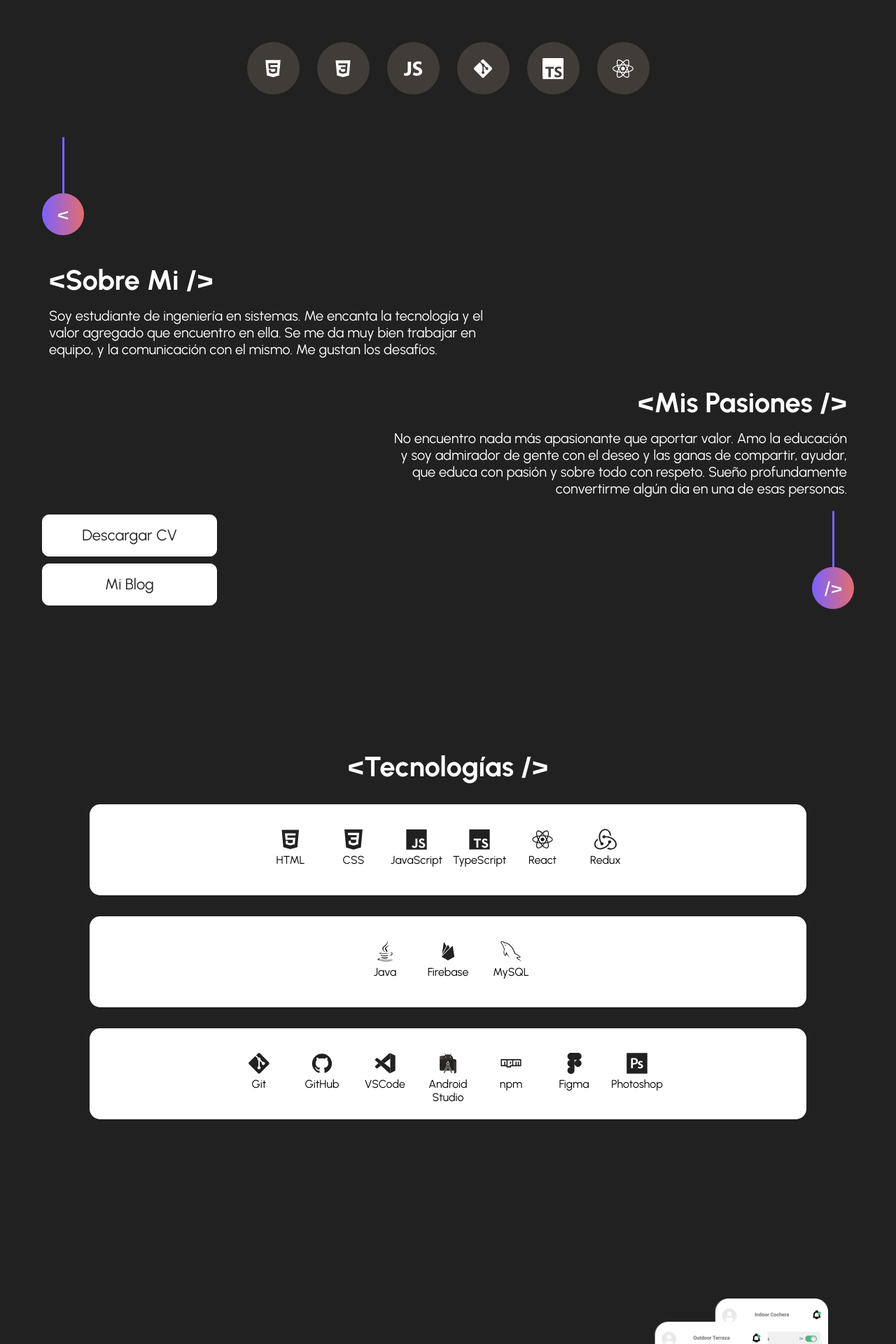
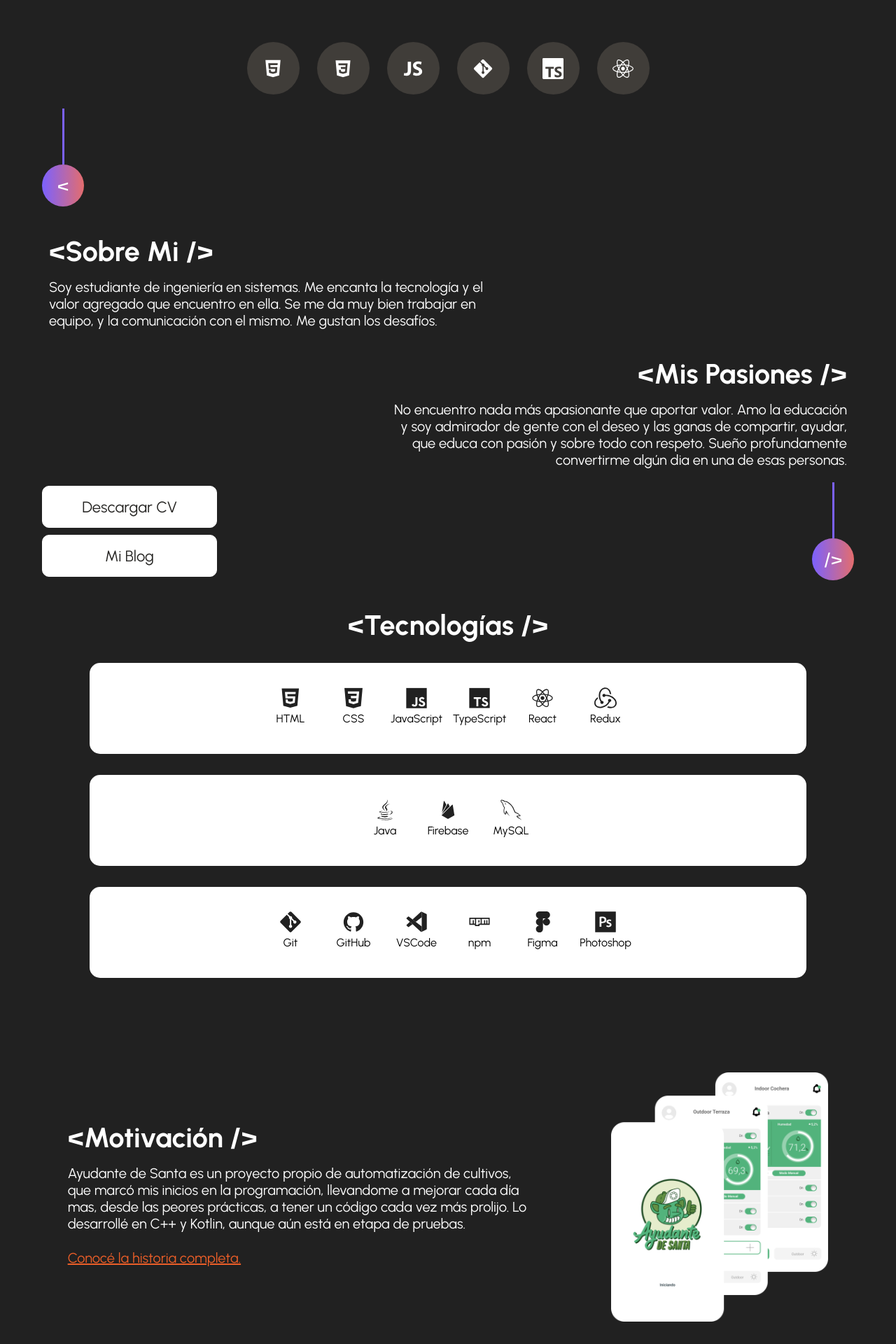
Before and after one commit to 2piradrian/my-portfolio, a React (Create React App) app: page /home in a window 1280 px wide. Shown: the part 740-2660 px from the top of the page at 70% size. Built offline with nearby package versions, Linux system fonts and the light colour scheme.

Commit message:
sections height changed

```diff
--- a/src/database/Projects.ts
+++ b/src/database/Projects.ts
@@ -14,14 +14,13 @@ export const projectsArray: Project[] = [
 		title: "Siete colores",
 		description: "E-commerce con redux.",
 		github: "https://github.com/2piradrian/siete-colores-3d",
-		techs: ["VERCEL", "TS", "REACT", "REDUX", "STYLED", "FIREBASE"],
+		techs: ["VERCEL", "TS", "REACT", "REDUX", "FIREBASE"],
 	},
 	{
 		id: 1,
 		img: require("../assets/projects/img0.png"),
 		title: "Task manager",
-		description:
-			"Una app para organizar los tiempos de estudio/trabajo y descanso. ",
+		description: "Una app para organizar los tiempos de estudio/trabajo y descanso. ",
 		github: "https://github.com/2piradrian/pomodoro-taskmanager",
 		techs: ["VERCEL", "JS"],
 	},
@@ -45,8 +44,7 @@ export const projectsArray: Project[] = [
 		id: 4,
 		img: require("../assets/projects/img2.png"),
 		title: "Clima",
-		description:
-			"Una app para consultar el pronostico, con consumo de APIs.",
+		description: "Una app para consultar el pronostico, con consumo de APIs.",
 		github: "https://github.com/2piradrian/weather-webapp",
 		techs: ["VERCEL", "JS"],
 	},
--- a/src/database/Techs.ts
+++ b/src/database/Techs.ts
@@ -127,11 +127,6 @@ export const toolsArray: Tech[] = [
 		img: vscode,
 	},
 	{
-		id: 18,
-		name: "Android Studio",
-		img: androidstudio,
-	},
-	{
 		id: 19,
 		name: "npm",
 		img: npm,
--- a/src/sections/about-me/AboutMe.tsx
+++ b/src/sections/about-me/AboutMe.tsx
@@ -6,7 +6,7 @@ import style from "./aboutme.module.css";
 
 function AboutMe() {
 	return (
-		<div className={`bigcontainer ${style.background}`} id="about">
+		<div className={`smallcontainer ${style.background}`} id="about">
 			<div className={style.subcontainer}>
 				<div className={style.firstbox}>
 					<Title text="<Sobre Mi />" />
@@ -37,10 +37,7 @@ function AboutMe() {
 						className={style.button}>
 						Descargar CV
 					</a>
-					<a
-						href="/blogs"
-						className={style.button}
-						aria-label="mi blog">
+					<a href="/blogs" className={style.button} aria-label="mi blog">
 						Mi Blog
 					</a>
 				</div>
--- a/src/sections/all-techs/AllTechs.tsx
+++ b/src/sections/all-techs/AllTechs.tsx
@@ -5,7 +5,7 @@ import { backendArray, toolsArray } from "./../../database/Techs";
 
 function AllTechs() {
 	return (
-		<div className="bigcontainer">
+		<div className="smallcontainer">
 			<Title text="<Tecnologías />" />
 			<TechCard data={frontendArray} />
 			<TechCard data={backendArray} />
--- a/src/sections/projects/Projects.tsx
+++ b/src/sections/projects/Projects.tsx
@@ -5,7 +5,7 @@ import style from "./projects.module.css";
 
 function Projects() {
 	return (
-		<div className="bigcontainer" id="projects">
+		<div className="smallcontainer" id="projects">
 			<Title text="<Mis proyectos />" />
 			<div className={style.subcontainer}>
 				{projectsArray.map((project) => (
```
Also changed, not shown: .fleet/run.json (added).
